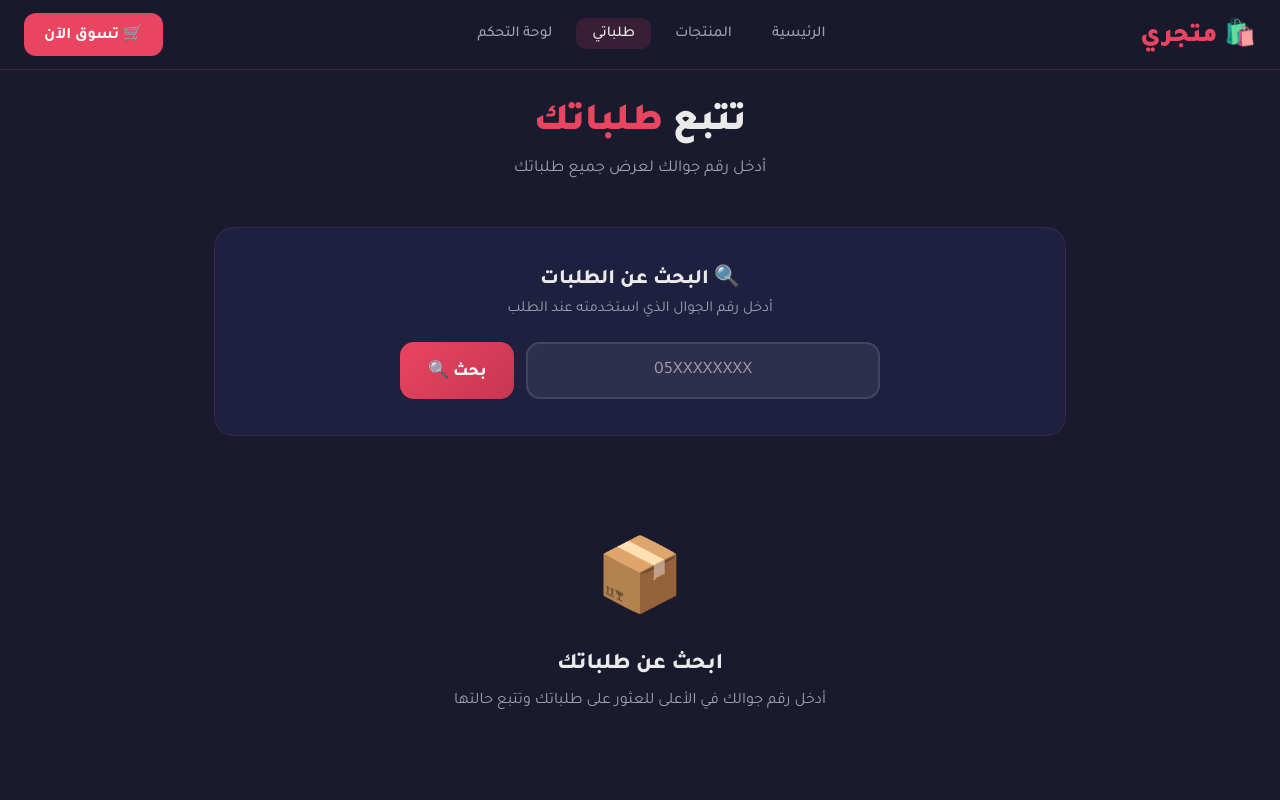
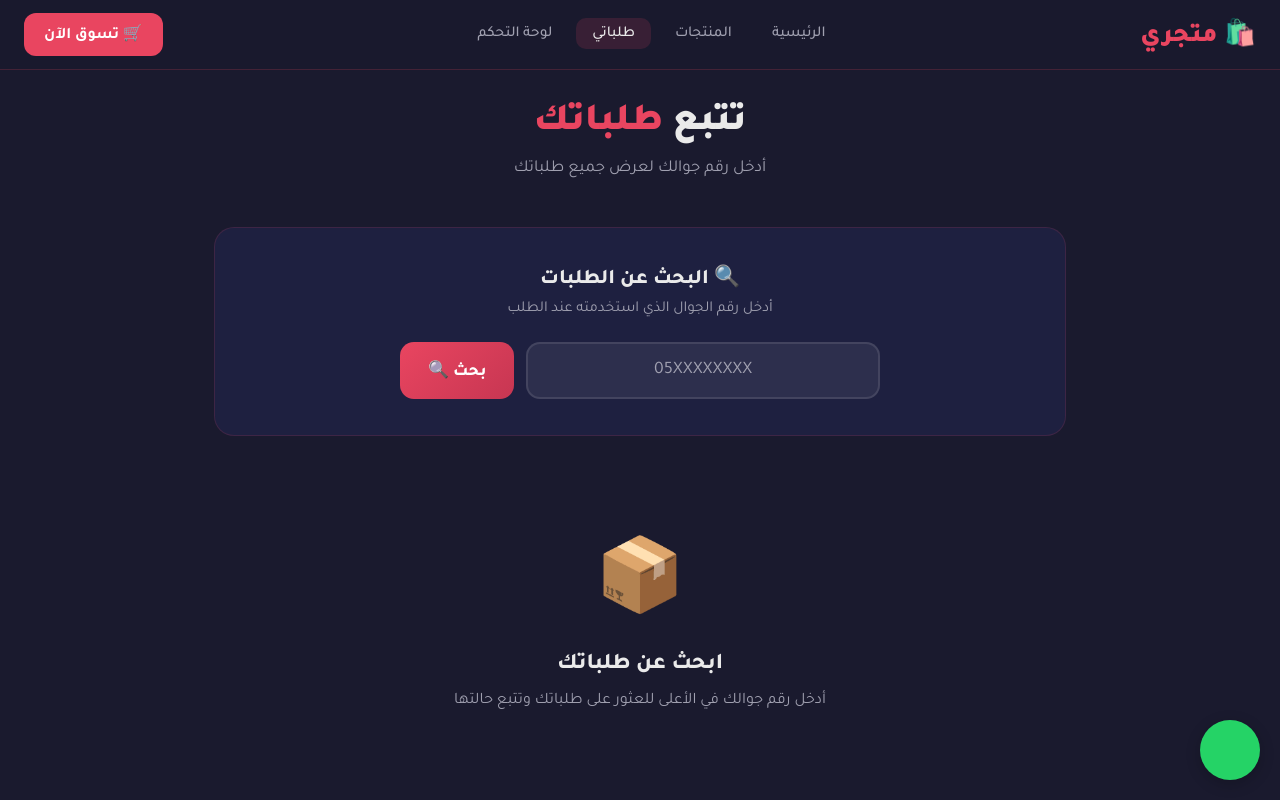
Before and after one commit to alaaaldubie-sudo/My-shop, a plain HTML site: page orders.html in a window 1280 px wide. Shown: the top 800 px of the page. Drawn offline with Linux system fonts and the light colour scheme.

Commit message:
Update orders.html

```diff
--- a/orders.html
+++ b/orders.html
@@ -462,5 +462,12 @@ if (saved.phone) {
 const urlPhone = new URLSearchParams(window.location.search).get('phone');
 if (urlPhone) { document.getElementById('phoneInput').value = urlPhone; searchOrders(); }
 </script>
+
+<!-- زر واتساب عائم -->
+<a href="https://wa.me/966531609025?text=مرحباً%20أريد%20الاستفسار%20عن%20منتج"
+   target="_blank"
+   style="position: fixed; bottom: 20px; right: 20px; background: #25D366; width: 60px; height: 60px; border-radius: 50%; display: flex; align-items: center; justify-content: center; color: white; font-size: 1.8rem; box-shadow: 0 4px 15px rgba(0,0,0,0.2); z-index: 1000; text-decoration: none;">
+    <i class="fab fa-whatsapp"></i>
+</a>
 </body>
 </html>
```
